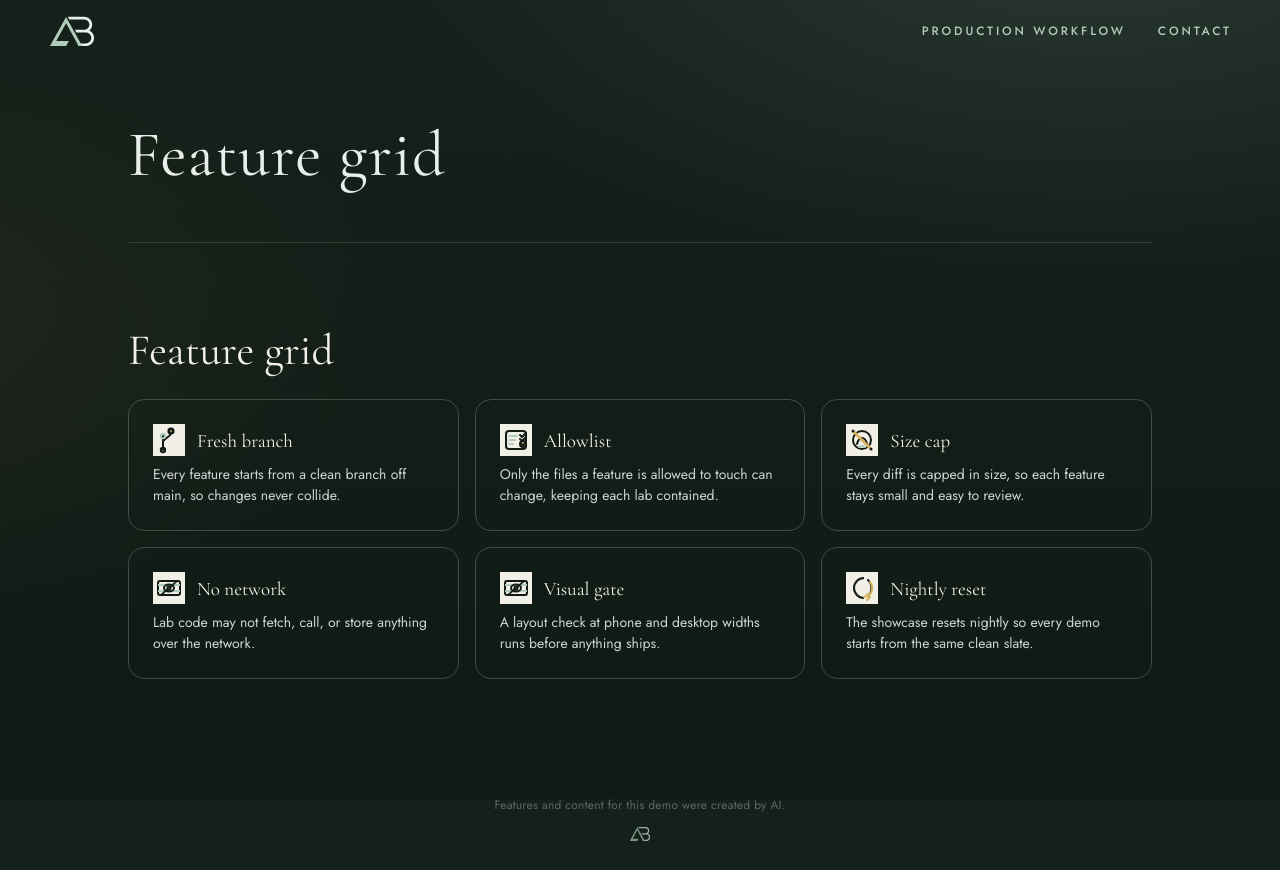
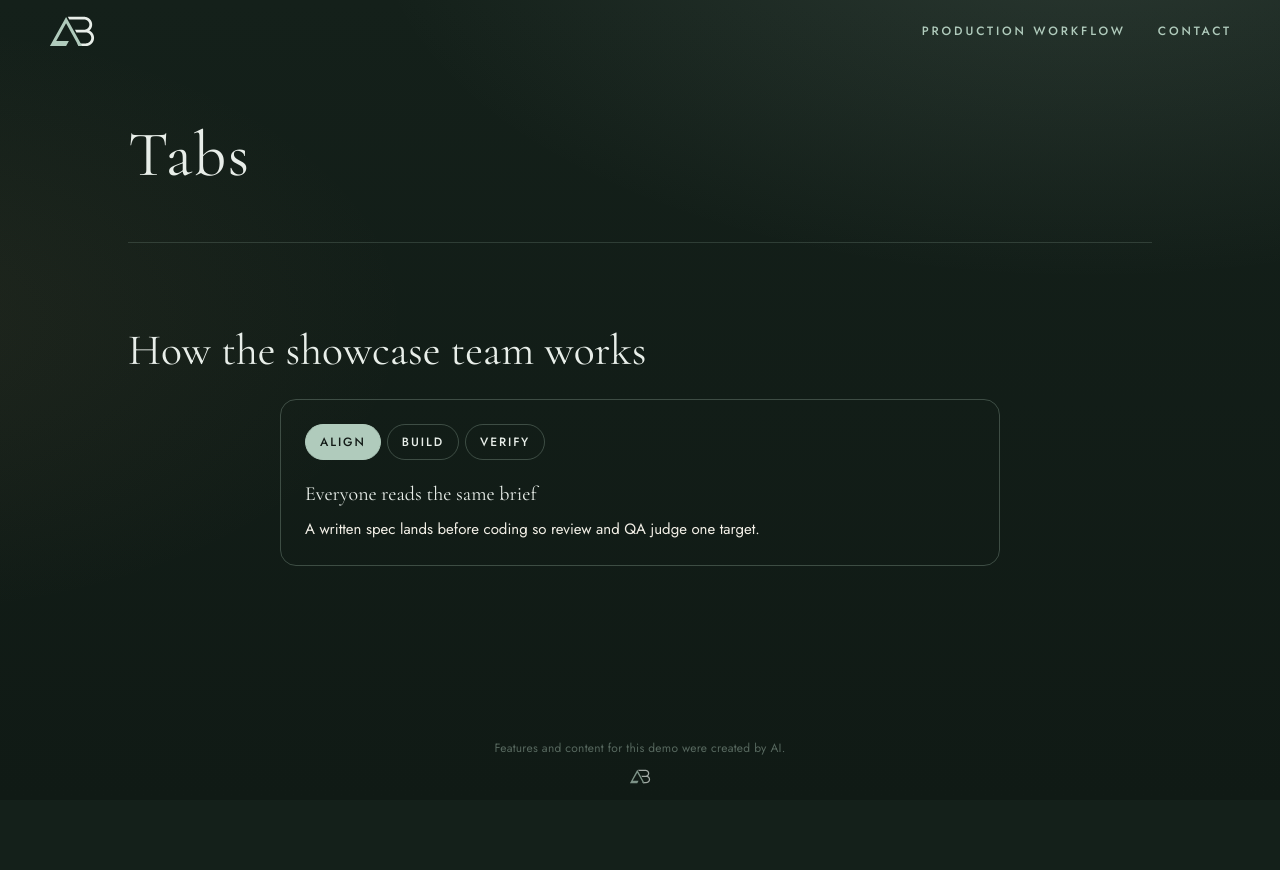
Before and after one commit to ashtonbach/agent-showcase, a Next.js app: page /showcase/ in a window 1280 px wide. After the commit the page ends 812 px from the top, so only its background shows below. Built offline with nearby package versions, Linux system fonts and the light colour scheme.

Commit message:
Feature: merged by Rowan (AI reviewer) after REVIEW: APPROVE caf8af3 (#sc/tabs-tnk34l)
Merged by Rowan (AI reviewer) after REVIEW: APPROVE caf8af3 and kit-gate PASS (via merge_confirm).

```diff
--- a/app/lab/current.json
+++ b/app/lab/current.json
@@ -1 +1 @@
-{"slug":"feature-grid"}
+{"slug":"tabs"}
--- a/app/lab/tabs/index.tsx
+++ b/app/lab/tabs/index.tsx
@@ -2,69 +2,65 @@
 
 import { useRef, useState } from "react";
 
-type TabItem = { id: string; label: string; heading: string; body: string };
-
-const TABS: TabItem[] = [
-  { id: "spec", label: "Spec", heading: "We start from a written spec", body: "Every feature begins as a short, explicit spec so the team builds the same thing." },
-  { id: "build", label: "Build", heading: "One person builds in a lab slot", body: "A single teammate writes the component in isolation, so it never collides with other work." },
-  { id: "review", label: "Review", heading: "Review and QA close the loop", body: "A reviewer and a QA pass check the result against the spec before anything ships." },
+const FLOW = [
+  { id: "align", label: "Align", head: "Everyone reads the same brief", body: "A written spec lands before coding so review and QA judge one target." },
+  { id: "build", label: "Build", head: "Work stays inside the lab slot", body: "The coder changes only their lab folder and the shared import line on the page." },
+  { id: "verify", label: "Verify", head: "Checks run before merge", body: "Layout, gate, reviewer, and QA on the preview must pass before the branch ships." },
 ];
 
-export default function Tabs() {
-  const [selected, setSelected] = useState(0);
-  const tabRefs = useRef<Array<HTMLButtonElement | null>>([]);
+export default function ShowcaseTabs() {
+  const [idx, setIdx] = useState(0);
+  const refs = useRef<HTMLButtonElement[]>([]);
 
-  function move(next: number) {
-    const i = (next + TABS.length) % TABS.length;
-    setSelected(i);
-    tabRefs.current[i]?.focus();
+  function pick(n: number) {
+    const i = (n + FLOW.length) % FLOW.length;
+    setIdx(i);
+    refs.current[i]?.focus();
   }
 
-  function onKeyDown(event: React.KeyboardEvent<HTMLButtonElement>) {
-    if (event.key === "ArrowRight") move(selected + 1);
-    else if (event.key === "ArrowLeft") move(selected - 1);
-    else return;
-    event.preventDefault();
+  function onKey(event: React.KeyboardEvent) {
+    if (event.key === "ArrowRight") { event.preventDefault(); pick(idx + 1); }
+    else if (event.key === "ArrowLeft") { event.preventDefault(); pick(idx - 1); }
   }
 
   return (
-    <section data-lab="tabs" aria-labelledby="lab-tabs-title">
-      <h2 id="lab-tabs-title" className="lab-tabs-title">How the showcase team works</h2>
-      <div className="lab-tabs-card">
-        <div role="tablist" aria-label="How the showcase team works" className="lab-tabs-list">
-          {TABS.map((tab, i) => (
+    <section data-lab="tabs" aria-labelledby="showcase-tabs-h2">
+      <h2 id="showcase-tabs-h2" className="lab-st-h2">How the showcase team works</h2>
+      <div className="lab-st-card">
+        <div role="tablist" aria-label="Team workflow" className="lab-st-list" onKeyDown={onKey}>
+          {FLOW.map((t, i) => (
             <button
-              key={tab.id}
-              ref={(el) => { tabRefs.current[i] = el; }}
+              key={t.id}
+              type="button"
+              ref={(el) => { if (el) refs.current[i] = el; }}
               role="tab"
-              id={`lab-tab-${tab.id}`}
-              aria-selected={i === selected}
-              aria-controls={`lab-tabpanel-${tab.id}`}
-              tabIndex={i === selected ? 0 : -1}
-              className={`lab-tabs-tab${i === selected ? " is-selected" : ""}`}
-              onClick={() => setSelected(i)}
-              onKeyDown={onKeyDown}
+              id={`showcase-tab-${t.id}`}
+              aria-selected={i === idx}
+              aria-controls={`showcase-panel-${t.id}`}
+              tabIndex={i === idx ? 0 : -1}
+              className={i === idx ? "lab-st-tab on" : "lab-st-tab"}
+              onClick={() => pick(i)}
             >
-              {tab.label}
+              {t.label}
             </button>
           ))}
         </div>
-        {TABS.map((tab, i) => (
-          <div key={tab.id} role="tabpanel" id={`lab-tabpanel-${tab.id}`} aria-labelledby={`lab-tab-${tab.id}`} hidden={i !== selected} className="lab-tabs-panel">
-            <h3 className="lab-tabs-heading">{tab.heading}</h3>
-            <p className="lab-tabs-body">{tab.body}</p>
+        {FLOW.map((t, i) => (
+          <div key={t.id} role="tabpanel" id={`showcase-panel-${t.id}`} aria-labelledby={`showcase-tab-${t.id}`} hidden={i !== idx} className="lab-st-panel">
+            <h3 className="lab-st-h3">{t.head}</h3>
+            <p className="lab-st-p">{t.body}</p>
           </div>
         ))}
       </div>
       <style>{`
-        .lab-tabs-title { font-family: var(--serif); font-weight: 400; font-size: 30px; color: var(--mist); margin: 0 0 16px; }
-        .lab-tabs-card { width: min(720px, 100%); margin: 8px auto 56px; border: 1px solid rgba(176,203,188,0.28); border-radius: 16px; padding: 24px; box-sizing: border-box; }
-        .lab-tabs-list { display: flex; gap: 8px; flex-wrap: wrap; margin-bottom: 20px; }
-        .lab-tabs-tab { font-family: var(--sans); font-weight: 500; font-size: 13px; letter-spacing: 0.08em; text-transform: uppercase; color: var(--mist); background: transparent; border: 1px solid rgba(176,203,188,0.28); border-radius: 10px; padding: 8px 16px; cursor: pointer; }
-        .lab-tabs-tab.is-selected { color: #121a16; background: var(--sage); border-color: var(--sage); }
-        .lab-tabs-tab:focus-visible { outline: 2px solid var(--sage); outline-offset: 2px; }
-        .lab-tabs-heading { font-family: var(--serif); font-weight: 400; font-size: 20px; color: var(--mist); margin: 0 0 8px; }
-        .lab-tabs-body { font-family: var(--sans); font-size: 15px; color: #e8eee9; margin: 0; line-height: 1.5; }
+.lab-st-h2{font-family:var(--serif);font-weight:400;font-size:30px;color:var(--mist);margin:0 0 16px}
+.lab-st-card{width:min(720px,100%);margin:8px auto 56px;padding:24px;border:1px solid rgba(176,203,188,.28);border-radius:16px;box-sizing:border-box}
+.lab-st-list{display:flex;gap:6px;flex-wrap:wrap;margin-bottom:18px}
+.lab-st-tab{font-family:var(--sans);font-weight:500;font-size:12px;letter-spacing:.16em;text-transform:uppercase;color:#e8eee9;background:transparent;border:1px solid rgba(176,203,188,.28);border-radius:999px;padding:8px 14px;cursor:pointer}
+.lab-st-tab.on{color:#121a16;background:var(--sage);border-color:var(--sage)}
+.lab-st-tab:focus-visible{outline:2px solid var(--sage);outline-offset:2px}
+.lab-st-h3{font-family:var(--serif);font-weight:400;font-size:20px;color:var(--mist);margin:0 0 8px}
+.lab-st-p{font-family:var(--sans);font-size:15px;line-height:1.5;color:#f2efe6;margin:0}
       `}</style>
     </section>
   );
--- a/app/page.tsx
+++ b/app/page.tsx
@@ -1,5 +1,5 @@
+import Lab from "./lab/tabs";
 import { readDemoKey, demoTitle } from "./demo-name";
-import Lab from "./lab/feature-grid";
 const demoKey = readDemoKey();
 const demoName = demoTitle();
 export default function Page() {
```
